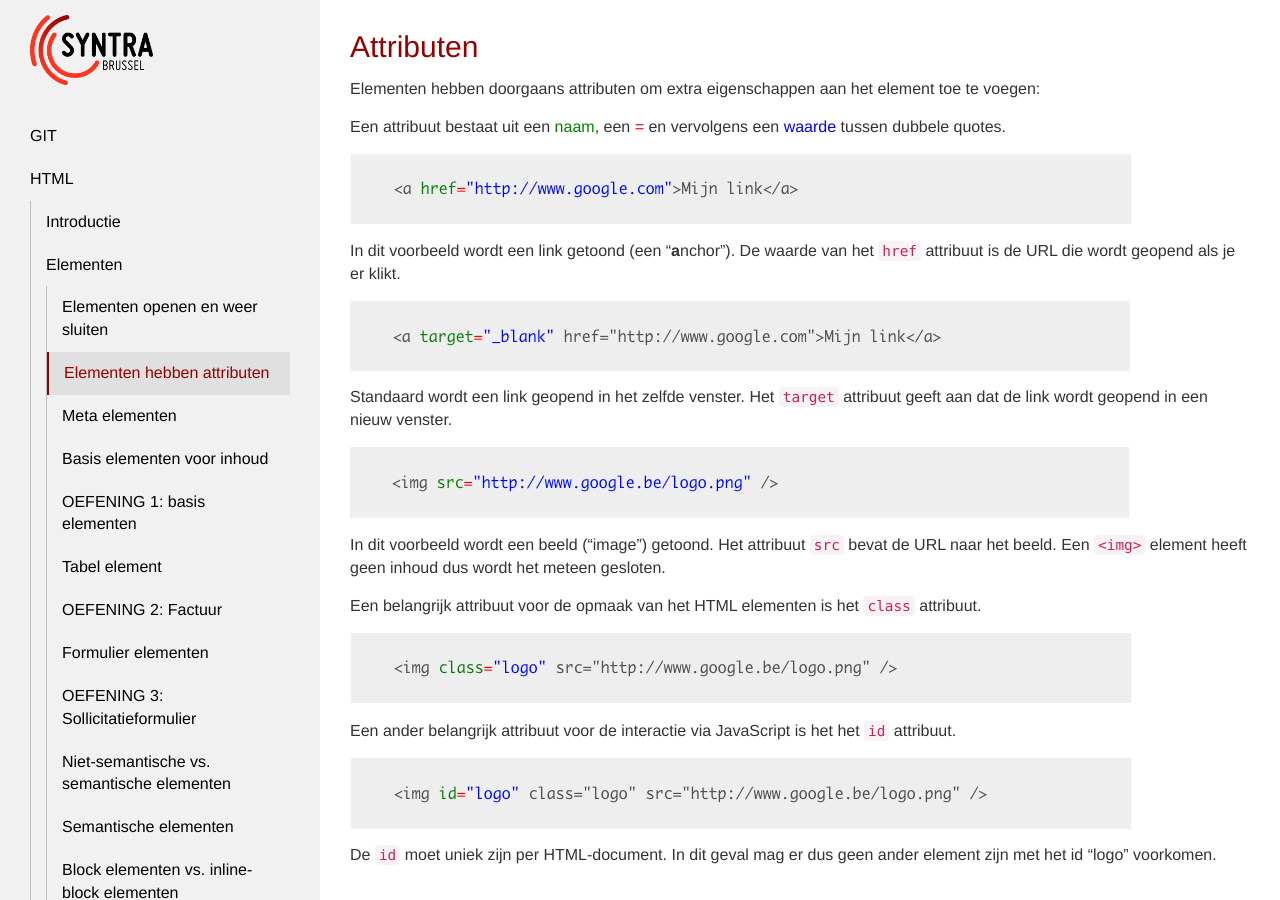
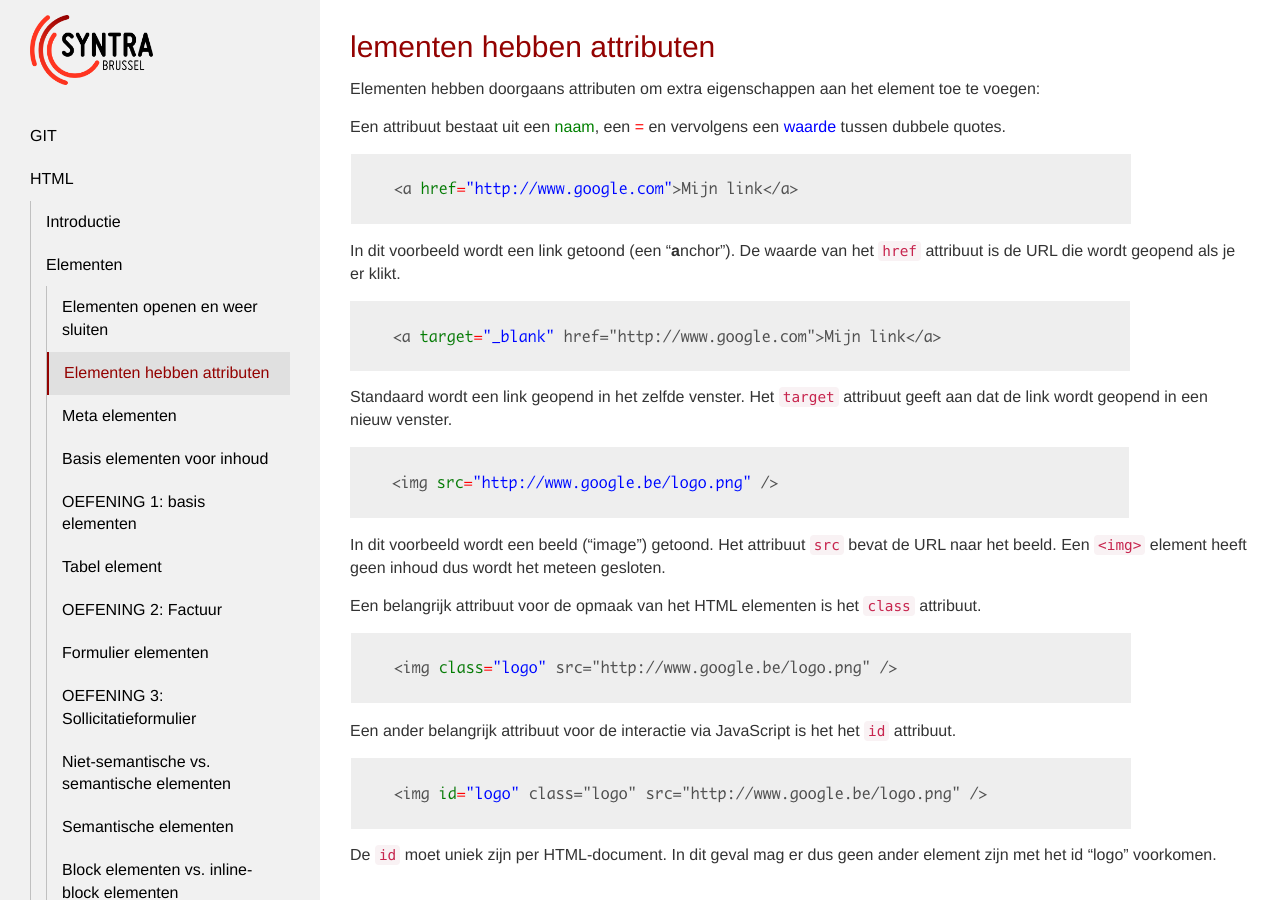
Before and after one commit to Syntra-Brussel/webdesign-av-nj-2021, a Jekyll site: the page built from docs/html/elementen/attributen.md, in a window 1280 px wide and 900 px high. Built offline with Jekyll 4.4.1, drawn with Linux system fonts in a browser that asks for light colours; nearby versions of some CDN libraries.

Commit message:
Update attributen.md

```diff
--- a/docs/html/elementen/attributen.md
+++ b/docs/html/elementen/attributen.md
@@ -1,11 +1,11 @@
 ---
 layout: template
-title: Attributen
+title: lementen hebben attributen
 url: /html/elementen/attributen
 collection: [html, elementen]
 ---
 
-## Attributen
+## {{ page.title }}
 
 Elementen hebben doorgaans attributen om extra eigenschappen aan het element toe te voegen:
 
```
